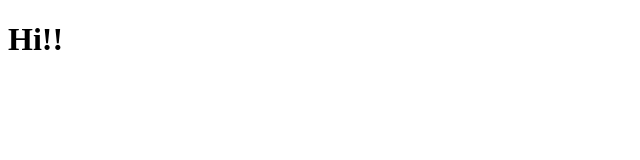
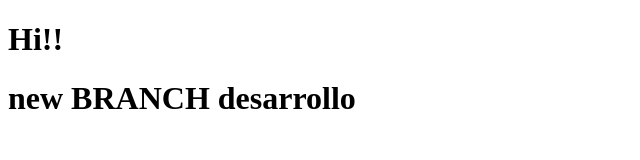
Before and after one commit to MarkJrRomero/ClaseBasicaGit, a plain HTML site: page index.html in a window 1280 px wide. Shown: the whole page, without its empty margins (0-640 px from the left). Drawn offline with Linux system fonts and the light colour scheme.

Commit message:
new branch desarrollo

```diff
--- a/index.html
+++ b/index.html
@@ -11,5 +11,6 @@
 
     <h1>Hi!!</h1>
 
+    <h1>new BRANCH desarrollo</h1>
 </body>
 </html>
```
